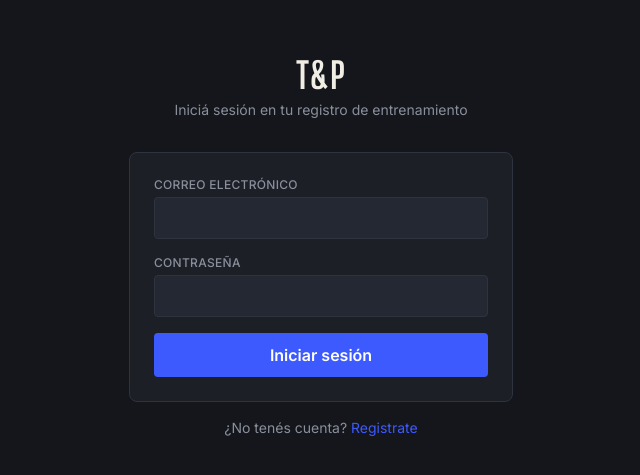
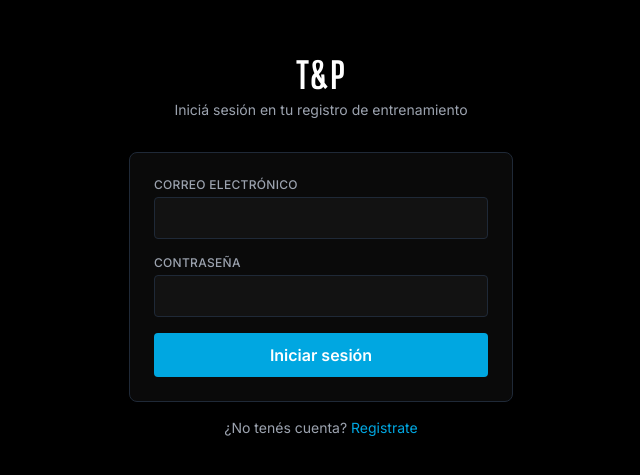
Before and after one commit to L-Novelli/training-app, a React (Vite) app: page /#/login in a window 1280 px wide. Shown: the part 153-628 px from the top of the page, without its empty margins (319-959 px from the left). Built offline with nearby package versions, Linux system fonts and the light colour scheme; no server answers.

Commit message:
color change

```diff
--- a/src/components/Navbar.jsx
+++ b/src/components/Navbar.jsx
@@ -17,10 +17,10 @@ export function Navbar() {
 
   return (
     <header className="border-b border-line bg-panel">
-      <div className="mx-auto flex max-w-6xl items-center justify-between px-4 py-3">
+      <div className="relative mx-auto flex max-w-6xl items-center justify-between px-4 py-3">
         <div className="flex items-center gap-6">
           <span className="font-display text-2xl font-bold tracking-wide text-chalk">
-            T&P
+            IRONLOG
           </span>
           <nav className="flex gap-1">
             {isAdmin ? (
@@ -33,6 +33,14 @@ export function Navbar() {
             )}
           </nav>
         </div>
+
+        <span
+          className="pointer-events-none absolute left-1/2 top-1/2 hidden -translate-x-1/2 -translate-y-1/2 whitespace-nowrap text-xl italic text-brass md:block"
+          style={{ fontFamily: "'Tangerine', 'Cormorant Garamond', serif", fontSize: '2rem', fontWeight: 700 }}
+        >
+          ... O juremos con gloria morir
+        </span>
+
         <div className="flex items-center gap-3">
           <span className="hidden text-sm text-muted sm:inline">
             {profile?.full_name || profile?.email}
--- a/src/index.css
+++ b/src/index.css
@@ -1,22 +1,23 @@
-@import url('https://fonts.googleapis.com/css2?family=Big+Shoulders+Display:wght@600;700;800&family=Inter:wght@400;500;600;700&family=IBM+Plex+Mono:wght@500;600&display=swap');
+@import url('https://fonts.googleapis.com/css2?family=Big+Shoulders+Display:wght@600;700;800&family=Inter:wght@400;500;600;700&family=IBM+Plex+Mono:wght@500;600&family=Tangerine:wght@400;700&family=Cormorant+Garamond:ital,wght@1,500;1,600&display=swap');
 @import "tailwindcss";
 
 @theme {
-  --color-ink: #14161b;
-  --color-panel: #1c1f26;
-  --color-panel-raised: #242833;
-  --color-line: #2e3340;
-  --color-chalk: #f0ede4;
-  --color-chalk-dim: #a8acb8;
-  --color-muted: #8a8f9c;
-  --color-cobalt: #3d5afe;
-  --color-cobalt-dim: #24336b;
-  --color-brass: #d99a3d;
+  --color-ink: #000000;
+  --color-panel: #0a0a0a;
+  --color-panel-raised: #121212;
+  --color-line: #1f2937;
+  --color-chalk: #ffffff;
+  --color-chalk-dim: #d6d6d6;
+  --color-muted: #9ca3af;
+  --color-cobalt: #00a7e1;
+  --color-cobalt-dim: #003c52;
+  --color-brass: #ffbf00;
   --color-danger: #e5533d;
 
   --font-display: 'Big Shoulders Display', sans-serif;
   --font-sans: 'Inter', system-ui, sans-serif;
   --font-mono: 'IBM Plex Mono', monospace;
+  --font-colonial: 'Cormorant Garamond', 'Tangerine', serif;
 }
 
 html, body, #root {
--- a/src/pages/AdminPrograms.jsx
+++ b/src/pages/AdminPrograms.jsx
@@ -63,36 +63,36 @@ export function AdminPrograms()  {
   }
 
   return (
-    <div className="max-w-3xl mx-auto p-6">
-      <h1 className="text-2xl font-bold mb-4">Programas</h1>
+    <div className="mx-auto max-w-3xl px-4 py-8">
+      <h1 className="mb-4 font-display text-3xl font-bold tracking-wide text-chalk">Programas</h1>
 
       {error && (
-        <div className="bg-red-900/40 border border-red-600 text-red-200 px-4 py-2 rounded mb-4">
+        <div className="mb-4 rounded border border-danger bg-danger/10 px-4 py-2 text-danger">
           {error}
         </div>
       )}
 
-      <form onSubmit={handleCreate} className="flex gap-2 mb-6">
+      <form onSubmit={handleCreate} className="mb-6 flex gap-2">
         <input
           type="text"
           value={name}
           onChange={(e) => setName(e.target.value)}
           placeholder="Nombre del nuevo programa, ej. Bloque de Fuerza 12 Semanas"
-          className="flex-1 bg-gray-800 border border-gray-700 rounded px-3 py-2 text-gray-100"
+          className="flex-1 rounded border border-line bg-panel-raised px-3 py-2 text-chalk outline-none focus:border-cobalt"
         />
         <button
           type="submit"
           disabled={loading}
-          className="bg-indigo-600 hover:bg-indigo-700 disabled:opacity-50 text-white font-semibold px-4 py-2 rounded"
+          className="rounded bg-cobalt px-4 py-2 font-semibold text-white hover:opacity-90 disabled:opacity-50"
         >
           {loading ? 'Creando...' : 'Crear programa'}
         </button>
       </form>
 
       {fetching ? (
-        <p className="text-gray-400">Cargando programas...</p>
+        <p className="font-mono text-sm text-muted">Cargando programas...</p>
       ) : programs.length === 0 ? (
-        <div className="border border-dashed border-gray-700 rounded p-8 text-center text-gray-500">
+        <div className="rounded-lg border border-dashed border-line p-8 text-center text-muted">
           Todavía no hay programas. Creá uno arriba para empezar a armar un plan de entrenamiento.
         </div>
       ) : (
@@ -100,12 +100,12 @@ export function AdminPrograms()  {
           {programs.map((p) => (
             <li
               key={p.id}
-              className="bg-gray-800 border border-gray-700 rounded px-4 py-3 flex justify-between items-center"
+              className="flex items-center justify-between rounded border border-line bg-panel-raised px-4 py-3"
             >
-              <span>{p.name}</span>
+              <span className="text-chalk">{p.name}</span>
               <Link
                 to={`/admin/programs/${p.id}`}
-                className="text-indigo-400 hover:text-indigo-300 text-sm"
+                className="text-sm text-cobalt hover:underline"
               >
                 Editar →
               </Link>
```
